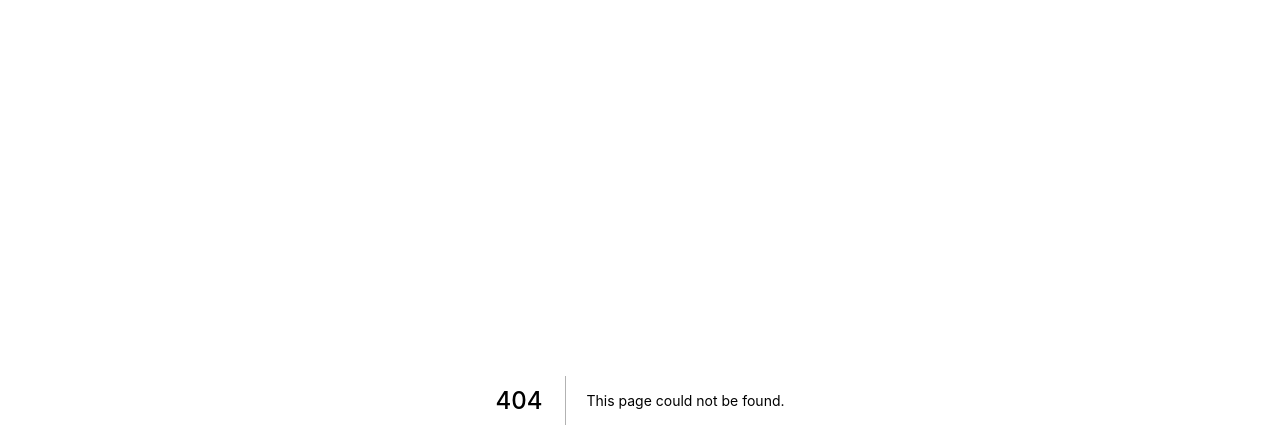
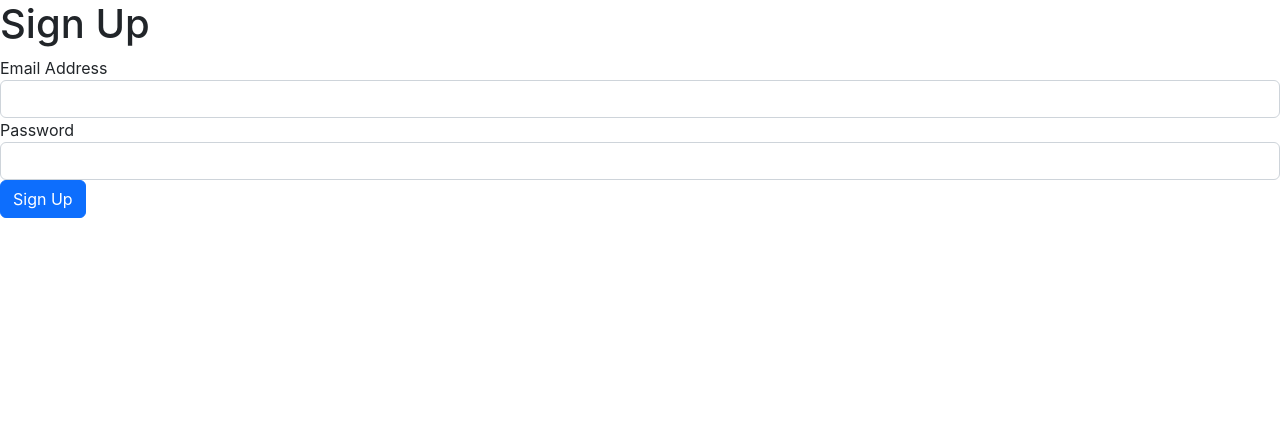
Before and after one commit to hborole/client, a Next.js app: page /auth/signup in a window 1280 px wide. Before the commit this address had no page. Shown: the top 448 px of the page. Built offline with nearby package versions, Linux system fonts and the light colour scheme.

Commit message:
Created sign up form

```diff
--- /dev/null
+++ b/pages/auth/signup.js
@@ -0,0 +1,39 @@
+import { useState } from 'react';
+
+export default function SignUp() {
+  const [email, setEmail] = useState('');
+  const [password, setPassword] = useState('');
+
+  const onSubmit = (e) => {
+    e.preventDefault();
+    console.log(email, password);
+  };
+
+  return (
+    <form onSubmit={onSubmit}>
+      <h1>Sign Up</h1>
+
+      <div className="form-group">
+        <label>Email Address</label>
+        <input
+          className="form-control"
+          type="email"
+          value={email}
+          onChange={(e) => setEmail(e.target.value)}
+        />
+      </div>
+
+      <div className="form-group">
+        <label>Password</label>
+        <input
+          className="form-control"
+          type="password"
+          value={password}
+          onChange={(e) => setPassword(e.target.value)}
+        />
+      </div>
+
+      <button className="btn btn-primary">Sign Up</button>
+    </form>
+  );
+}
```
